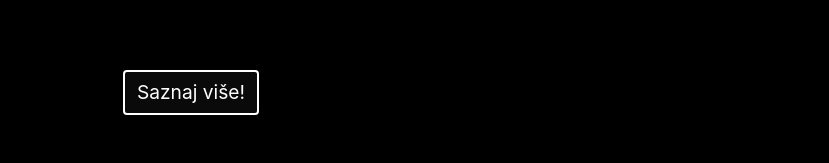
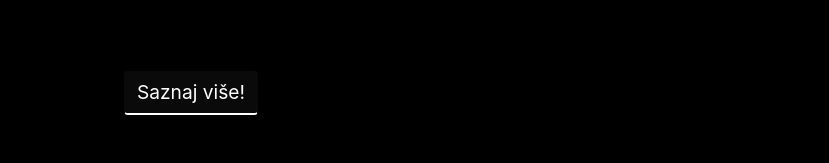
Before and after one commit to mustaxxx/dd-web.io, a website with bundled scripts: page index.html in a window 1280 px wide. Shown: the part 637-800 px from the top of the page, without its empty margins (449-1278 px from the left). Built offline with nearby package versions, Linux system fonts and the light colour scheme.

Commit message:
Update brk_portfolio.css

```diff
--- a/css/brk_portfolio.css
+++ b/css/brk_portfolio.css
@@ -365,7 +365,7 @@ border-top:5px solid white;}
   color: #ffffff !important;
 }
 .btn{font-size:1.2em!important;
-border:2px solid white!important;}
+border-bottom:2px solid white!important;}
 .btn-primary:hover, .btn-primary:focus, .btn-primary:active {
   background-color: #ffffff !important;
   border-color: #ffffff !important;
```
